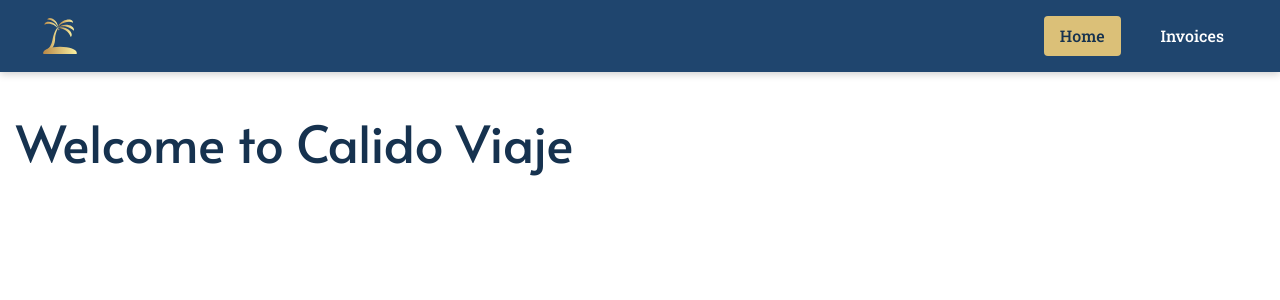
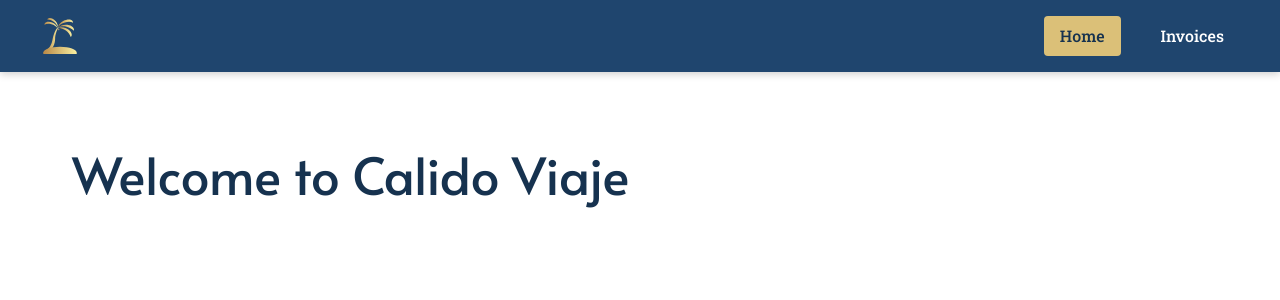
Before and after one commit to yayobyte/calido-viaje, a React (Vite) app: page / in a window 1280 px wide. Shown: the top 300 px of the page. Built offline with nearby package versions, Linux system fonts and the light colour scheme; no server answers.

Commit message:
updated home page

```diff
--- a/src/App.tsx
+++ b/src/App.tsx
@@ -2,6 +2,7 @@ import { BrowserRouter as Router, Routes, Route } from 'react-router-dom';
 import Invoices from './modules/Invoices/Invoices';
 import Navigator from './components/ui/navigator/Navigator';
 import styles from './App.module.css';
+import Home from './modules/Home/Home';
 
 function App() {
   return (
@@ -10,7 +11,7 @@ function App() {
       <main className={styles.main}>
         <div className={styles.content}>
           <Routes>
-            <Route path="/" element={<h1>Welcome to Calido Viaje</h1>} />
+            <Route path="/" element={<Home />} />
             <Route path="/invoices" element={<Invoices />} />
           </Routes>
         </div>
--- /dev/null
+++ b/src/modules/Home/Home.module.css
@@ -0,0 +1,5 @@
+.container {
+    padding: var(--space-xl);
+    max-width: 1200px;
+    margin: 0 auto;
+  }
--- /dev/null
+++ b/src/modules/Home/Home.tsx
@@ -0,0 +1,11 @@
+import styles from './Home.module.css'
+
+const Home = () => {
+    return (
+        <div className={styles.container}>
+            <h1>Welcome to Calido Viaje</h1>
+        </div>
+    )
+}
+
+export default Home;
```
